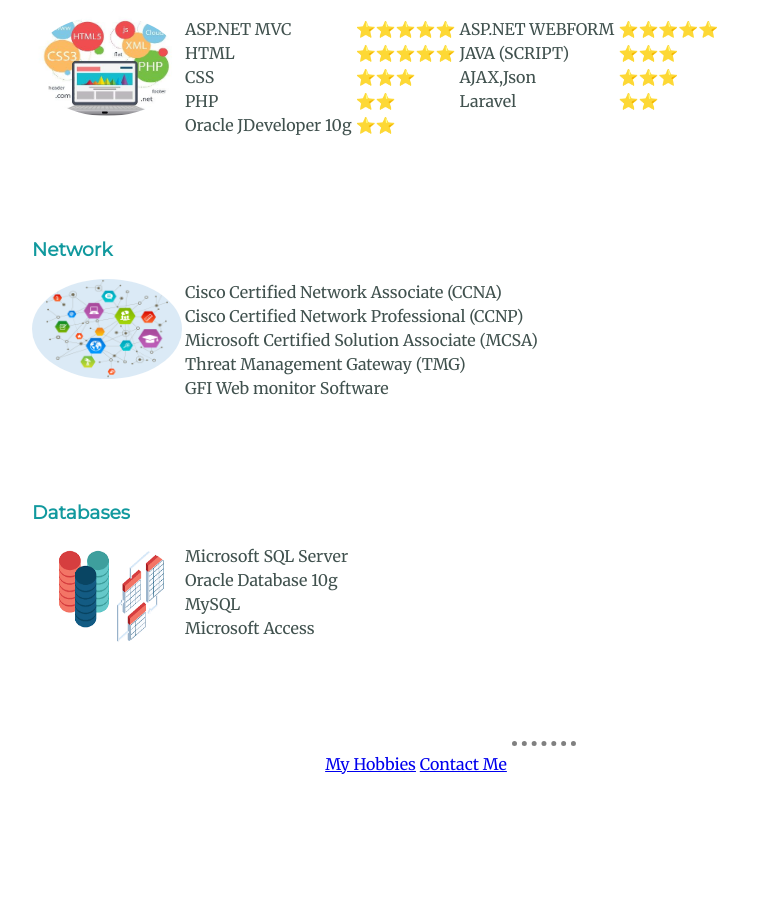
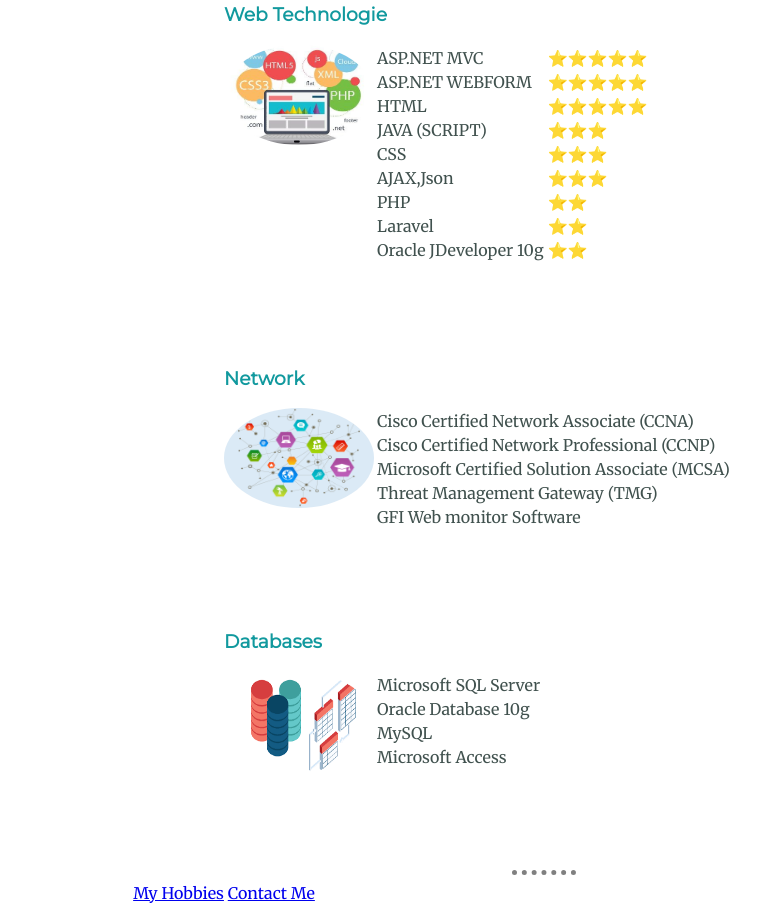
Before and after one commit to mohamednasser90/cv, a plain HTML site: page index.html in a window 1280 px wide. Shown: the part 1690-2593 px from the top of the page, without its empty margins (96-856 px from the left). Before the commit the page ends 2464 px from the top, so only its background shows below. Drawn offline with Linux system fonts and the light colour scheme.

Commit message:
Add files via upload

```diff
--- a/css/styles.css
+++ b/css/styles.css
@@ -49,7 +49,7 @@
 margin: 100px 0;
 }
 .bottom-container{
-  width: 80%;
+  width: 50%;
 /*  height: 200px;
   width: 200px;
 background-color: red;*/
@@ -57,7 +57,7 @@
 margin-left: 500px;*/
 }
 .skill-row{
-  width: 80%;
+  width: 50%;
   margin: 100px auto 100px auto;
   text-align: left;
 }
--- a/index.html
+++ b/index.html
@@ -77,20 +77,30 @@
                 <tbody>
                   <tr><td>ASP.NET MVC</td><td>⭐️⭐️⭐️⭐️⭐️
                   </td>
+                    </tr>
+                    <tr>
             <td>ASP.NET WEBFORM</td><td>⭐️⭐️⭐️⭐️⭐️</td>
                   </tr>
 
                   <tr><td>HTML</td><td>⭐️⭐️⭐️⭐️⭐️
                   </td>
+                </tr>
+                <tr>
             <td>JAVA (SCRIPT)</td><td>⭐⭐⭐</td>
                   </tr>
                   <tr><td>CSS</td><td>⭐⭐⭐</td>
+                  </tr>
+                  <tr>
                     <td>AJAX,Json</td><td>⭐⭐⭐</td>
                   </tr>
                   <tr><td>PHP</td><td>⭐⭐</td>
+                  </tr>
+                  <tr>
                     <td>Laravel</td><td>⭐⭐</td>
                   </tr>
                   <tr><td>Oracle JDeveloper 10g</td><td>⭐⭐</td>
+                  </tr>
+                  <tr>
                     <td></td><td></td>
                   </tr>
                 </tbody>
```
